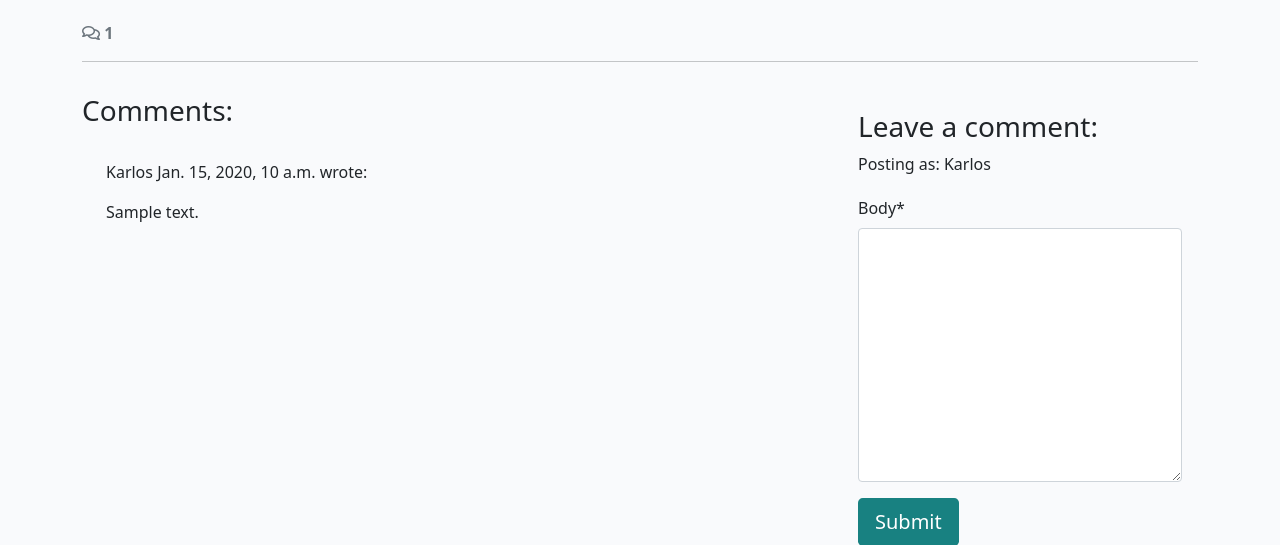
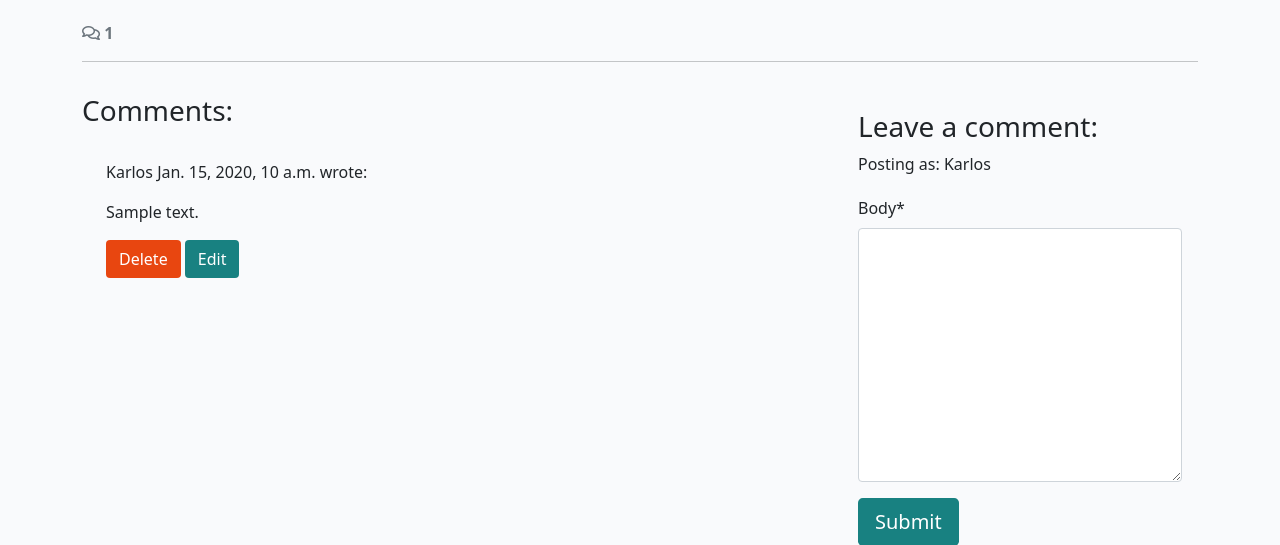
Before and after one commit to Karlsberg62/django-blog, a Django app: a page that uses templates/base.html in a window 1280 px wide. Shown: the part 517-1062 px from the top of the page. Run offline with Django 4.2, Linux system fonts and the light colour scheme; a user stored in the database is signed in; data comes from the database, SQL or seed files in the repository; tables that the repository leaves empty hold one stand-in row (values such as "Sample post"); some libraries are stand-ins or nearby versions.

Commit message:
ADD: Delete & Edit Comments

```diff
--- a/blog/templates/blog/post_detail.html
+++ b/blog/templates/blog/post_detail.html
@@ -67,6 +67,10 @@
                 This comment is awaiting approval
             </p>
             {% endif %}
+            {% if user.is_authenticated and comment.author == user %}
+            <button class="btn btn-delete" comment_id="{{ comment.id }}">Delete</button>
+            <button class="btn btn-edit" comment_id="{{ comment.id }}">Edit</button>
+            {% endif %}
             </div>
             <!-- Our for loop ends here -->
             {% endfor %}
@@ -93,4 +97,33 @@
     </div>
 </div>
 
+<!-- Delete confirmation modal -->
+<div class="modal fade" id="deleteModal" tabindex="-1"
+  aria-labelledby="deleteModalLabel" aria-hidden="true">
+  <div class="modal-dialog">
+    <div class="modal-content">
+      <div class="modal-header">
+        <h5 class="modal-title"
+          id="deleteModalLabel">Delete comment?</h5>
+        <button type="button" class="btn-close"
+          data-bs-dismiss="modal" aria-label="Close"></button>
+      </div>
+      <div class="modal-body">
+        Are you sure you want to delete your comment?
+        This action cannot be undone.
+      </div>
+      <div class="modal-footer">
+        <button type="button" class="btn btn-secondary"
+          data-bs-dismiss="modal">Close</button>
+        <a id="deleteConfirm" href="#" class="btn
+          btn-danger">Delete</a>
+      </div>
+    </div>
+  </div>
+</div>
+
 {% endblock content %}
+
+{% block extras %}
+<script src="{% static 'js/comments.js' %}"></script>
+{% endblock %}
--- a/blog/urls.py
+++ b/blog/urls.py
@@ -4,4 +4,8 @@ from django.urls import path
 urlpatterns = [
     path('', views.PostList.as_view(), name='home'),
     path('<slug:slug>/', views.post_detail, name='post_detail'),
+    path('<slug:slug>/edit_comment/<int:comment_id>',
+         views.comment_edit, name='comment_edit'),
+    path('<slug:slug>/delete_comment/<int:comment_id>',
+        views.comment_delete, name='comment_delete'),
 ]
--- a/blog/views.py
+++ b/blog/views.py
@@ -1,7 +1,8 @@
-from django.shortcuts import render, get_object_or_404
+from django.shortcuts import render, get_object_or_404, reverse
 from django.views import generic
 from django.contrib import messages
-from .models import Post
+from django.http import HttpResponseRedirect
+from .models import Post, Comment
 from .forms import CommentForm
 
 # Create your views here.
@@ -53,3 +54,42 @@ def post_detail(request, slug):
         "comment_form": comment_form,
         "coder": "Karl Dixon"},
     )
+
+def comment_edit(request, slug, comment_id):
+    """
+    view to edit comments
+    """
+    if request.method == "POST":
+
+        queryset = Post.objects.filter(status=1)
+        post = get_object_or_404(queryset, slug=slug)
+        comment = get_object_or_404(Comment, pk=comment_id)
+        comment_form = CommentForm(data=request.POST, instance=comment)
+
+        if comment_form.is_valid() and comment.author == request.user:
+            comment = comment_form.save(commit=False)
+            comment.post = post
+            comment.approved = False
+            comment.save()
+            messages.add_message(request, messages.SUCCESS, 'Comment Updated!')
+        else:
+            messages.add_message(request, messages.ERROR, 'Error updating comment!')
+
+    return HttpResponseRedirect(reverse('post_detail', args=[slug]))
+
+def comment_delete(request, slug, comment_id):
+    """
+    view to delete comment
+    """
+
+    queryset = Post.objects.filter(status=1)
+    post = get_object_or_404(queryset, slug=slug)
+    comment = get_object_or_404(Comment, pk=comment_id)
+
+    if comment.author == request.user:
+        comment.delete()
+        messages.add_message(request, messages.SUCCESS, 'Comment deleted!')
+    else:
+        messages.add_message(request, messages.ERROR, 'You can only delete your own comments!')
+
+    return HttpResponseRedirect(reverse('post_detail', args=[slug]))
--- a/codestar/settings.py
+++ b/codestar/settings.py
@@ -28,7 +28,7 @@ TEMPLATES_DIR = os.path.join(BASE_DIR, 'templates')
 SECRET_KEY = os.environ.get('SECRET_KEY')
 
 # SECURITY WARNING: don't run with debug turned on in production!
-DEBUG = True
+DEBUG = False
 
 ALLOWED_HOSTS = ['8000-karlsberg62-djangoblog-joptt5s5bg0.ws-eu108.gitpod.io','.herokuapp.com']
 
--- /dev/null
+++ b/static/js/comments.js
@@ -0,0 +1,26 @@
+const editButtons = document.getElementsByClassName("btn-edit");
+const commentText = document.getElementById("id_body");
+const commentForm = document.getElementById("commentForm");
+const submitButton = document.getElementById("submitButton");
+
+const deleteModal = new bootstrap.Modal(document.getElementById("deleteModal"));
+const deleteButtons = document.getElementsByClassName("btn-delete");
+const deleteConfirm = document.getElementById("deleteConfirm");
+
+/**
+* Initializes deletion functionality for the provided delete buttons.
+*
+* For each button in the `deleteButtons` collection:
+* - Retrieves the associated comment's ID upon click.
+* - Updates the `deleteConfirm` link's href to point to the
+* deletion endpoint for the specific comment.
+* - Displays a confirmation modal (`deleteModal`) to prompt
+* the user for confirmation before deletion.
+*/
+for (let button of deleteButtons) {
+    button.addEventListener("click", (e) => {
+      let commentId = e.target.getAttribute("comment_id");
+      deleteConfirm.href = `delete_comment/${commentId}`;
+      deleteModal.show();
+    });
+  }
--- a/static/js/script.js
+++ /dev/null
@@ -1 +0,0 @@
-console.log("Howdy World")
--- a/templates/base.html
+++ b/templates/base.html
@@ -117,7 +117,9 @@
     <script src="https://cdn.jsdelivr.net/npm/bootstrap@5.0.1/dist/js/bootstrap.bundle.min.js"
         integrity="sha384-gtEjrD/SeCtmISkJkNUaaKMoLD0//ElJ19smozuHV6z3Iehds+3Ulb9Bn9Plx0x4" crossorigin="anonymous">
         </script>
-    <script src="{% static 'js/script.js' %}"></script>
+
+    {% block extras %}
+    {% endblock %}
 </body>
 
 </html>
```
